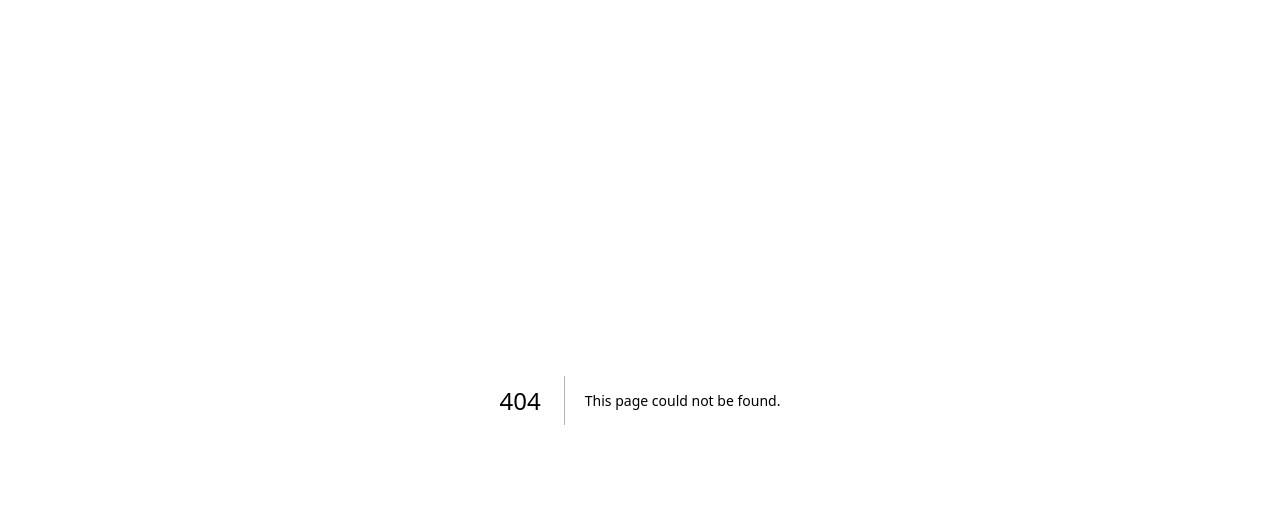
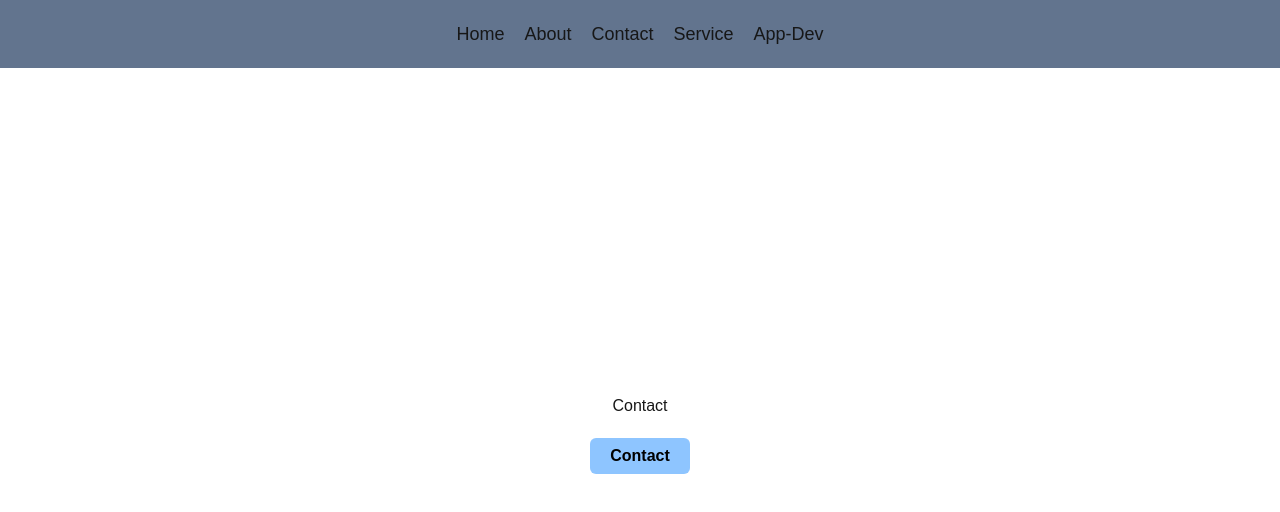
Before and after one commit to muhammadumair1100/next-js, a Next.js app: page /contact in a window 1280 px wide. Before the commit this address had no page. Shown: the top 512 px of the page. Built offline with nearby package versions, Linux system fonts and the light colour scheme.

Commit message:
learned about routes and client-side and server-side rendering

```diff
--- /dev/null
+++ b/app/about/page.tsx
@@ -0,0 +1,12 @@
+import React from "react";
+import Button from "../components/Button";
+interface Props {}
+
+export default function About() {
+  return (
+    <div>
+      <h1>About</h1>
+      <Button text="About" />
+    </div>
+  );
+}
--- /dev/null
+++ b/app/components/Button.tsx
@@ -0,0 +1,19 @@
+"use client";
+import React from "react";
+
+interface Props {
+  text: string;
+}
+
+export default function Button({ text }: Props) {
+  return (
+    <button
+      className="bg-blue-300 mt-5 text-black font-bold px-5 py-1.5 rounded-md"
+      onClick={(e: React.MouseEvent<HTMLButtonElement>) =>
+        alert(`${text} was clicked!`)
+      }
+    >
+      {text}
+    </button>
+  );
+}
--- /dev/null
+++ b/app/contact/page.tsx
@@ -0,0 +1,10 @@
+import Button from "@/app/components/Button";
+
+export default function Contact() {
+  return (
+    <div>
+      <h1>Contact</h1>
+      <Button text="Contact" />
+    </div>
+  );
+}
--- a/app/layout.tsx
+++ b/app/layout.tsx
@@ -1,6 +1,7 @@
 import type { Metadata } from "next";
 import { Geist, Geist_Mono } from "next/font/google";
 import "./globals.css";
+import Link from "next/link";
 
 const geistSans = Geist({
   variable: "--font-geist-sans",
@@ -23,7 +24,18 @@ export default function RootLayout({ children }: LayoutProps<"/">) {
       lang="en"
       className={`${geistSans.variable} ${geistMono.variable} h-full antialiased`}
     >
-      <body className="min-h-full flex flex-col">{children}</body>
+      <body className="h-screen flex w-full flex-col">
+        <nav className="bg-slate-500  py-5 flex justify-center gap-5 text-lg  w-full mx-atuo">
+          <Link href="/">Home</Link>
+          <Link href="/about">About</Link>
+          <Link href="/contact">Contact</Link>
+          <Link href="/service">Service</Link>
+          <Link href="/service/app-development">App-Dev</Link>
+        </nav>
+        <div className="w-full text-center  flex items-center justify-center h-full border border-white">
+          {children}
+        </div>
+      </body>
     </html>
   );
 }
--- a/app/page.tsx
+++ b/app/page.tsx
@@ -1,69 +1,11 @@
-import Image from "next/image";
+"use client";
+import Button from "@/app/components/Button";
 
 export default function Home() {
   return (
-    <div className="flex flex-col flex-1 items-center justify-center bg-zinc-50 font-sans dark:bg-black">
-      <main className="flex flex-1 w-full max-w-3xl flex-col items-center justify-between py-32 px-16 bg-white dark:bg-black sm:items-start">
-        <Image
-          className="dark:invert h-5 w-[100px]"
-          src="/next.svg"
-          alt="Next.js logo"
-          width={100}
-          height={20}
-          priority
-        />
-        <div className="flex flex-col items-center gap-6 text-center sm:items-start sm:text-left">
-          <h1 className="max-w-xs text-3xl font-semibold leading-10 tracking-tight text-black dark:text-zinc-50">
-            To get started, edit the{" "}
-            <code className="rounded bg-black/[.06] px-1.5 py-0.5 font-mono text-[0.9em] dark:bg-white/[.08]">
-              page.tsx
-            </code>{" "}
-            file.
-          </h1>
-          <p className="max-w-md text-lg leading-8 text-zinc-600 dark:text-zinc-400">
-            Looking for a starting point or more instructions? Head over to{" "}
-            <a
-              href="https://vercel.com/templates?framework=next.js&utm_source=create-next-app&utm_medium=appdir-template-tw&utm_campaign=create-next-app"
-              className="font-medium text-zinc-950 dark:text-zinc-50"
-            >
-              Templates
-            </a>{" "}
-            or the{" "}
-            <a
-              href="https://nextjs.org/learn?utm_source=create-next-app&utm_medium=appdir-template-tw&utm_campaign=create-next-app"
-              className="font-medium text-zinc-950 dark:text-zinc-50"
-            >
-              Learning
-            </a>{" "}
-            center.
-          </p>
-        </div>
-        <div className="flex flex-col gap-4 text-base font-medium sm:flex-row">
-          <a
-            className="flex h-12 w-full items-center justify-center gap-2 rounded-full bg-foreground px-5 text-background transition-colors hover:bg-[#383838] dark:hover:bg-[#ccc] md:w-[158px]"
-            href="https://vercel.com/new?utm_source=create-next-app&utm_medium=appdir-template-tw&utm_campaign=create-next-app"
-            target="_blank"
-            rel="noopener noreferrer"
-          >
-            <Image
-              className="dark:invert h-[14px] w-4"
-              src="/vercel.svg"
-              alt="Vercel logomark"
-              width={16}
-              height={14}
-            />
-            Deploy Now
-          </a>
-          <a
-            className="flex h-12 w-full items-center justify-center rounded-full border border-solid border-black/[.08] px-5 transition-colors hover:border-transparent hover:bg-black/[.04] dark:border-white/[.145] dark:hover:bg-[#1a1a1a] md:w-[158px]"
-            href="https://nextjs.org/docs?utm_source=create-next-app&utm_medium=appdir-template-tw&utm_campaign=create-next-app"
-            target="_blank"
-            rel="noopener noreferrer"
-          >
-            Documentation
-          </a>
-        </div>
-      </main>
+    <div>
+      <h1>Home</h1>
+      <Button text="Home" />
     </div>
   );
 }
--- /dev/null
+++ b/app/service/app-development/page.tsx
@@ -0,0 +1,10 @@
+import Button from "@/app/components/Button";
+
+export default function AppDev() {
+  return (
+    <div>
+      <h1>App-Development</h1>
+      <Button text="App-Dev" />
+    </div>
+  );
+}
--- /dev/null
+++ b/app/service/page.tsx
@@ -0,0 +1,10 @@
+import Button from "@/app/components/Button";
+
+export default function Service() {
+  return (
+    <div>
+      <h1>Service</h1>
+      <Button text="Service" />
+    </div>
+  );
+}
```
